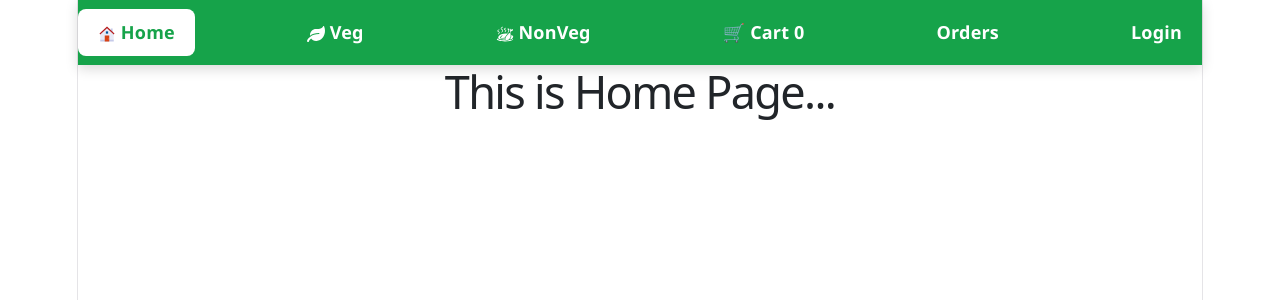
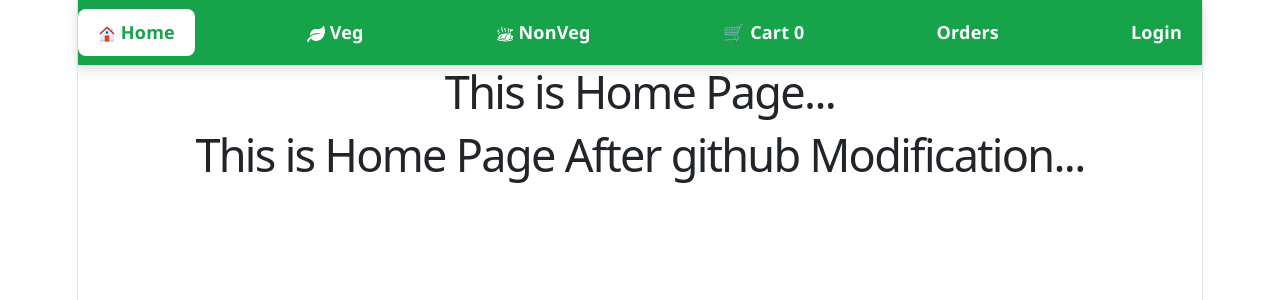
Before and after one commit to ratanratan/react7pmproject, a React (Vite) app: page /home in a window 1280 px wide. Shown: the top 300 px of the page. Built offline with nearby package versions, Linux system fonts and the light colour scheme.

Commit message:
home page uupdate

```diff
--- a/src/components/Home.jsx
+++ b/src/components/Home.jsx
@@ -1,11 +1,12 @@
-import React from 'react'
+import React from "react";
 
 function Home() {
   return (
     <>
       <h1>This is Home Page...</h1>
+      <h1>This is Home Page After github Modification...</h1>
     </>
-  )
+  );
 }
 
-export default Home
+export default Home;
```
